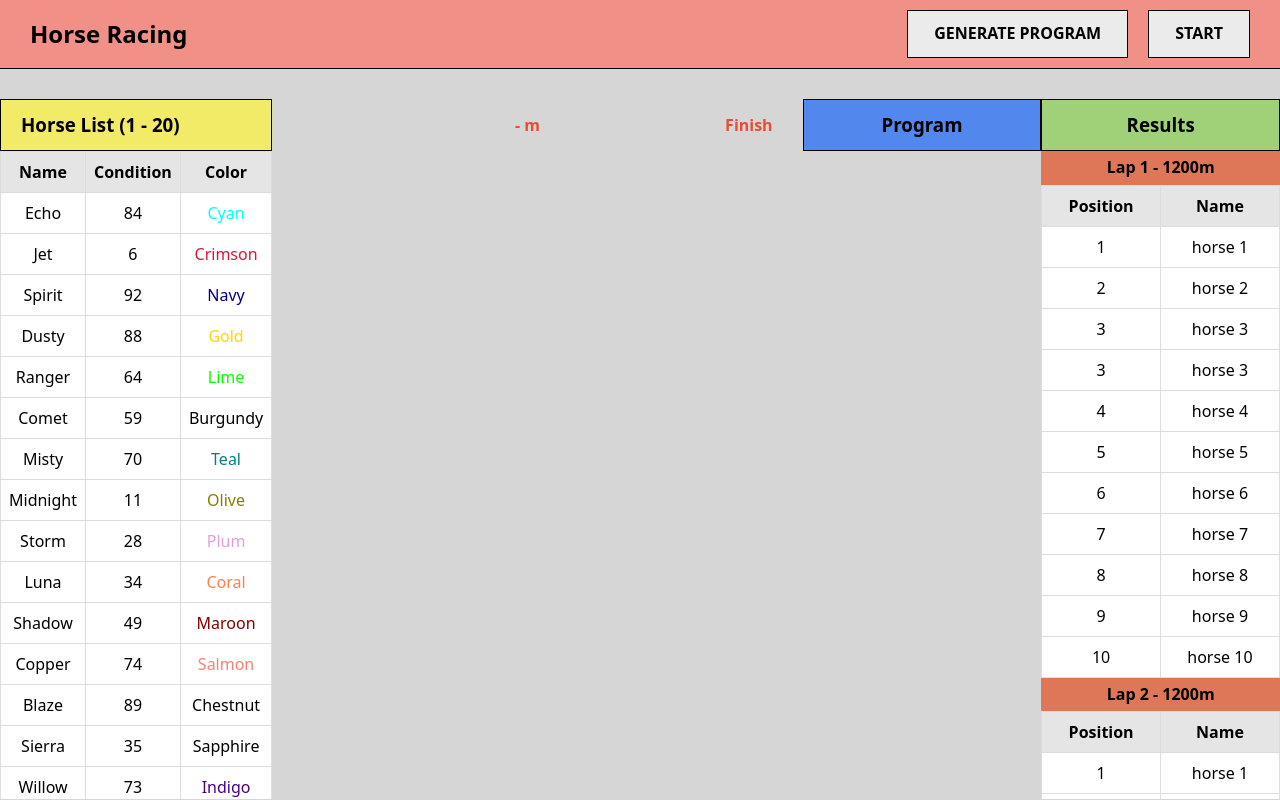
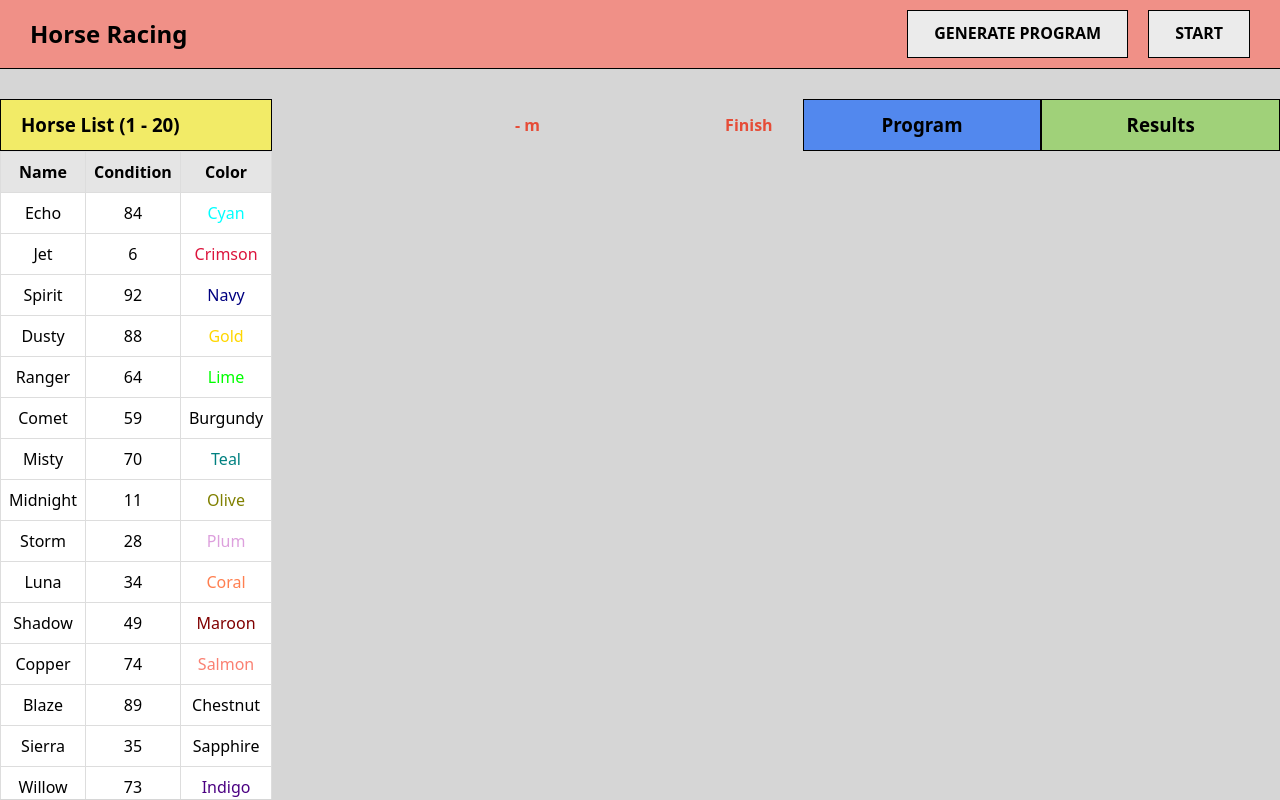
Before and after one commit to steve-232/test-vue, a Vue app: page / in a window 1280 px wide. Built offline with nearby package versions, Linux system fonts and the light colour scheme.

Commit message:
save & display race results

```diff
--- a/src/components/ColumnProgram.vue
+++ b/src/components/ColumnProgram.vue
@@ -11,12 +11,10 @@
 
 <script setup lang="ts">
 import { storeToRefs } from "pinia";
-
-import { useRaceScheduleStore } from "@/stores/raceSchedule";
-
+import { useRaceStore } from "@/stores/race";
 import BaseColumn from "@/components/base/BaseColumn.vue";
 import TableScorePosition from "@/components/common/TableScorePosition.vue";
 
-const raceScheduleStore = useRaceScheduleStore();
-const { raceSchedule } = storeToRefs(raceScheduleStore);
+const raceStore = useRaceStore();
+const { raceSchedule } = storeToRefs(raceStore);
 </script>
--- a/src/components/ColumnResults.vue
+++ b/src/components/ColumnResults.vue
@@ -1,71 +1,20 @@
 <template>
   <BaseColumn title="Results" text-align="center" header-bg-color="#a0d179">
-    <TableScorePosition :data="data" title="Lap 1 - 1200m" />
-    <TableScorePosition :data="data" title="Lap 2 - 1200m" />
-    <TableScorePosition :data="data" title="Lap 3 - 1200m" />
+    <TableScorePosition
+      v-for="race in results"
+      :key="race.id"
+      :data="race.participants"
+      :title="`${race.title} - ${race.length}m`"
+    />
   </BaseColumn>
 </template>
 
 <script setup lang="ts">
-import { ref } from "vue";
+import { storeToRefs } from "pinia";
+import { useRaceStore } from "@/stores/race";
 import BaseColumn from "@/components/base/BaseColumn.vue";
 import TableScorePosition from "@/components/common/TableScorePosition.vue";
 
-const data = ref([
-  {
-    id: 1,
-    name: "horse 1",
-    position: 1,
-  },
-  {
-    id: 2,
-    name: "horse 2",
-    position: 2,
-  },
-  {
-    id: 3,
-    name: "horse 3",
-    position: 3,
-  },
-  {
-    id: 3,
-    name: "horse 3",
-    position: 3,
-  },
-  {
-    id: 4,
-    name: "horse 4",
-    position: 4,
-  },
-  {
-    id: 5,
-    name: "horse 5",
-    position: 5,
-  },
-  {
-    id: 6,
-    name: "horse 6",
-    position: 6,
-  },
-  {
-    id: 7,
-    name: "horse 7",
-    position: 7,
-  },
-  {
-    id: 8,
-    name: "horse 8",
-    position: 8,
-  },
-  {
-    id: 9,
-    name: "horse 9",
-    position: 9,
-  },
-  {
-    id: 10,
-    name: "horse 10",
-    position: 10,
-  },
-]);
+const raceStore = useRaceStore();
+const { results } = storeToRefs(raceStore);
 </script>
--- a/src/components/TheHeader.vue
+++ b/src/components/TheHeader.vue
@@ -3,7 +3,7 @@
     <Title tag="h2" class="page-header__title">Horse Racing</Title>
 
     <div class="page-header__actions">
-      <HeroBtn @click="raceScheduleStore.generateRaceSchedule"
+      <HeroBtn @click="raceStore.generateRaceSchedule"
         >Generate program</HeroBtn
       >
       <HeroBtn @click="generalStore.togglePlayState">{{
@@ -14,14 +14,12 @@
 </template>
 <script setup lang="ts">
 import { PlayState } from "@/ts";
-
 import { useGeneralStore } from "@/stores/general";
-import { useRaceScheduleStore } from "@/stores/raceSchedule";
-
+import { useRaceStore } from "@/stores/race";
 import Title from "@/components/common/Title.vue";
 import HeroBtn from "@/components/common/HeroBtn.vue";
 
-const raceScheduleStore = useRaceScheduleStore();
+const raceStore = useRaceStore();
 const generalStore = useGeneralStore();
 </script>
 
--- a/src/components/hippodrome/Hippodrome.vue
+++ b/src/components/hippodrome/Hippodrome.vue
@@ -8,7 +8,8 @@
         :horse="{
           id: horse.id,
           condition: horse.condition,
-          color: horse.color as string,
+          color: horse.color as HorseColor,
+          name: horse.name as HorseName
         }"
         @finished-the-race="participantFinishedTheRace"
       />
@@ -23,23 +24,31 @@
 <script setup lang="ts">
 import { ref, watch } from "vue";
 import { storeToRefs } from "pinia";
-import { useRaceScheduleStore } from "@/stores/raceSchedule";
+import { useRaceStore } from "@/stores/race";
 import HippodromeHorse from "@/components/hippodrome/HippodromeHorse.vue";
 import { NUMBER_OF_HORSES_PER_RACE } from "@/config";
+import type { HorseColor, HorseName, RaceParticipant } from "@/ts";
 
-const raceScheduleStore = useRaceScheduleStore();
-const { activeRace } = storeToRefs(raceScheduleStore);
+const raceStore = useRaceStore();
+const { activeRace } = storeToRefs(raceStore);
 
 const refreshKey = ref(Date.now());
 const howManyParticipantsFinishedTheRace = ref(0);
 
-const participantFinishedTheRace = () =>
-  (howManyParticipantsFinishedTheRace.value += 1);
+const participantFinishedTheRace = (
+  participant: Omit<RaceParticipant, "position">
+) => {
+  raceStore.finishedTheRace({
+    ...participant,
+    position: howManyParticipantsFinishedTheRace.value + 1,
+  });
+  howManyParticipantsFinishedTheRace.value += 1;
+};
 
 watch(howManyParticipantsFinishedTheRace, (newVal) => {
   if (newVal === NUMBER_OF_HORSES_PER_RACE) {
     howManyParticipantsFinishedTheRace.value = 0;
-    raceScheduleStore.nextActiveRace();
+    raceStore.nextActiveRace();
     refreshKey.value = Date.now();
   }
 });
--- a/src/components/hippodrome/HippodromeHorse.vue
+++ b/src/components/hippodrome/HippodromeHorse.vue
@@ -18,24 +18,21 @@ import { computed } from "vue";
 import { FontAwesomeIcon } from "@fortawesome/vue-fontawesome";
 import { faHorse } from "@fortawesome/free-solid-svg-icons";
 import BaseRacePath from "@/components/base/BaseRacePath.vue";
+import type { Horse } from "@/ts";
 
 interface Props {
   label?: string;
-  horse: {
-    id: number;
-    condition: number;
-    color: string;
-  };
+  horse: Horse;
 }
 
 const { label, horse } = defineProps<Props>();
 
 const emit = defineEmits<{
-  finishedTheRace: [];
+  finishedTheRace: [horse: Horse];
 }>();
 
 const handleAnimationEnd = () => {
-  emit("finishedTheRace");
+  emit("finishedTheRace", { ...horse });
 };
 
 const horseSpeed = computed(() => 1500 + (100 - horse.condition) * 10);
--- a/src/stores/general.ts
+++ b/src/stores/general.ts
@@ -14,6 +14,14 @@ export const useGeneralStore = defineStore("general", () => {
       playState.value === PlayState.PAUSED
         ? PlayState.RUNNING
         : PlayState.PAUSED;
+  }
+
+  function pauseRace() {
+    playState.value = PlayState.PAUSED;
+  }
+
+  function startRace() {
+    playState.value = PlayState.RUNNING;
   }
 
   function generateHorses() {
@@ -42,5 +50,7 @@ export const useGeneralStore = defineStore("general", () => {
     togglePlayState,
     horses,
     generateHorses,
+    startRace,
+    pauseRace,
   };
 });
--- a/src/stores/raceSchedule.ts
+++ b/src/stores/race.ts
@@ -1,16 +1,19 @@
 import { ref } from "vue";
 import { defineStore } from "pinia";
-import { pickAndRemove } from "@/utils";
 import { useGeneralStore } from "@/stores/general";
-import { NUMBER_OF_RACES, NUMBER_OF_HORSES_PER_RACE } from "@/config";
-import { generateRandomId } from "@/utils";
-import { RACE_LENGTH } from "@/config";
-import type { Race } from "@/ts";
+import { generateRandomId, pickAndRemove } from "@/utils";
+import {
+  NUMBER_OF_RACES,
+  NUMBER_OF_HORSES_PER_RACE,
+  RACE_LENGTH,
+} from "@/config";
+import type { Race, RaceParticipant } from "@/ts";
 
-export const useRaceScheduleStore = defineStore("raseSchedule", () => {
+export const useRaceStore = defineStore("race", () => {
   const raceSchedule = ref<Race[]>([]);
   const activeRace = ref<Race>();
   const activeRaceIndex = ref(0);
+  const results = ref<Race[]>([]);
 
   function generateRace(index: number): Race {
     const race: Race = {
@@ -40,17 +43,41 @@ export const useRaceScheduleStore = defineStore("raseSchedule", () => {
   function generateRaceSchedule() {
     raceSchedule.value = [];
     activeRaceIndex.value = 0;
+    results.value = [];
 
     for (let i = 0; i < NUMBER_OF_RACES; i++) {
       raceSchedule.value.push(generateRace(i));
     }
 
     activeRace.value = raceSchedule.value[0];
+
+    insertNewRaceIntoResults(activeRaceIndex.value);
+  }
+
+  function insertNewRaceIntoResults(raceIndex: number) {
+    results.value.push({
+      id: generateRandomId(),
+      length: raceSchedule.value[raceIndex]?.length as number,
+      title: raceSchedule.value[raceIndex]?.title as string,
+      participants: [],
+    });
+  }
+
+  function finishedTheRace(participant: RaceParticipant) {
+    results.value[activeRaceIndex.value]?.participants.push(participant);
   }
 
   function nextActiveRace() {
-    activeRaceIndex.value += 1;
-    activeRace.value = raceSchedule.value[activeRaceIndex.value];
+    if (activeRaceIndex.value < NUMBER_OF_RACES - 1) {
+      activeRaceIndex.value += 1;
+      activeRace.value = raceSchedule.value[activeRaceIndex.value];
+      insertNewRaceIntoResults(activeRaceIndex.value);
+    } else {
+      const generalStore = useGeneralStore();
+      generalStore.pauseRace();
+      activeRaceIndex.value = 0;
+      activeRace.value = raceSchedule.value[activeRaceIndex.value];
+    }
   }
 
   return {
@@ -58,5 +85,7 @@ export const useRaceScheduleStore = defineStore("raseSchedule", () => {
     activeRace,
     nextActiveRace,
     generateRaceSchedule,
+    results,
+    finishedTheRace,
   };
 });
```
